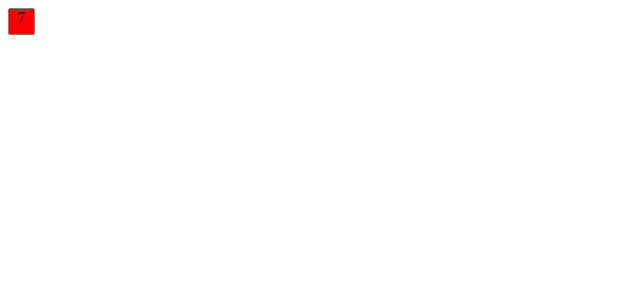
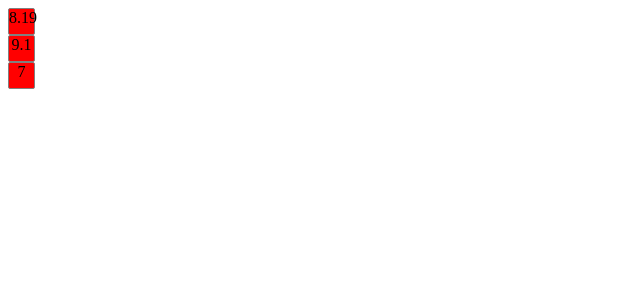
Before and after one commit to hellochar/7drl-2017, a React app: page / in a window 1280 px wide. Shown: the top 300 px of the page, without its empty margins (0-640 px from the left). Built offline with nearby package versions, Linux system fonts and the light colour scheme.

Commit message:
recursive crystal rendering

```diff
--- a/index.html
+++ b/index.html
@@ -2,7 +2,7 @@
     <head>
     </head>
     <style>
-.crystal {
+.energy {
     width: 25px;
     height: 25px;
     border: 1px solid grey;
@@ -10,15 +10,15 @@
     text-align: center;
 }
 
-.crystal-red {
+.energy-red {
     background-color: red;
 }
 
-.crystal-green {
+.energy-green {
     background-color: green;
 }
 
-.crystal-blue {
+.energy-blue {
     background-color: blue;
 }
     </style>
--- /dev/null
+++ b/src/components.tsx
@@ -0,0 +1,63 @@
+import * as React from "react";
+
+import { Crystal, Socketable, Operator, Energy, CrystalShard, Socket } from "./crystal";
+
+export class EnergyComponent extends React.Component<{ energy: Energy }, {}> {
+    public render() {
+        const energy = this.props.energy;
+        return (
+            <div className={"energy energy-" + energy.flavor}>
+                {energy.intensity}
+            </div>
+        );
+    }
+}
+
+export class CrystalShardComponent extends React.Component<{ shard: CrystalShard }, {}> {
+    public render() {
+        return <EnergyComponent energy={this.props.shard.eval()} />
+    }
+}
+
+export class SocketComponent extends React.Component<{ socket: Socket }, {}> {
+    public render() {
+        return (
+            <div className="socket">
+                { this.maybeRenderCrystal() }
+            </div>
+        )
+    }
+
+    public maybeRenderCrystal() {
+        if (this.props.socket == null) {
+            return null;
+        } else {
+            return this.props.socket.render();
+        }
+    }
+}
+
+export class SocketableComponent extends React.Component<{ socketable: Socketable }, {}> {
+    public render() {
+        return (
+            <div className="socketable">
+                {
+                    this.props.socketable.sockets.map((socket, index) => {
+                        return <SocketComponent key={index} socket={socket} />;
+                    })
+                }
+            </div>
+        )
+    }
+}
+
+export class OperatorComponent extends React.Component<{ operator: Operator }, {}> {
+    public render() {
+        return (
+            <div className="operator">
+                <EnergyComponent energy={this.props.operator.eval()} />
+                <SocketableComponent socketable={this.props.operator} />
+            </div>
+        )
+    }
+}
--- a/src/crystal.ts
+++ /dev/null
@@ -1,21 +0,0 @@
-export type Flavor = "red" | "green" | "blue";
-
-export interface Energy {
-    intensity: number;
-    flavor: Flavor;
-}
-
-export interface Crystal {
-    eval(): Energy;
-}
-
-export class CrystalShard implements Crystal {
-    public constructor(private intensity: number, private flavor: Flavor) {}
-
-    public eval() {
-        return {
-            intensity: this.intensity,
-            flavor: this.flavor
-        };
-    }
-}
--- /dev/null
+++ b/src/crystal.tsx
@@ -0,0 +1,67 @@
+import * as React from "react";
+
+import { OperatorComponent, CrystalShardComponent } from "./components";
+
+export type Flavor = "red" | "green" | "blue";
+
+export interface Energy {
+    intensity: number;
+    flavor: Flavor;
+}
+
+export interface Crystal {
+    eval(): Energy;
+    render(): JSX.Element;
+}
+
+export class CrystalShard implements Crystal {
+    public constructor(private intensity: number, private flavor: Flavor) {}
+
+    public eval() {
+        return {
+            intensity: this.intensity,
+            flavor: this.flavor
+        };
+    }
+
+    public render(): JSX.Element {
+        return <CrystalShardComponent shard={this} />;
+    }
+}
+
+export type Socket = Crystal | undefined;
+
+export interface Socketable {
+    sockets: Socket[];
+}
+
+export abstract class Operator implements Crystal, Socketable {
+    abstract sockets: Socket[];
+    public render(): JSX.Element {
+        return <OperatorComponent operator={this} />;
+    }
+
+    abstract eval(): Energy;
+}
+
+export class Intensifier extends Operator {
+    sockets: Socket[] = [undefined];
+    public constructor(private factor: number) {
+        super();
+    }
+
+    public eval() {
+        if (this.sockets[0] == null) {
+            return {
+                intensity: 0,
+                flavor: "red" as "red"
+            };
+        } else {
+            const energy = this.sockets[0].eval();
+            return {
+                intensity: energy.intensity * this.factor,
+                flavor: energy.flavor
+            };
+        }
+    }
+}
--- a/src/index.tsx
+++ b/src/index.tsx
@@ -1,26 +1,18 @@
 import * as React from "react";
 import * as ReactDOM from "react-dom";
-
-import { CrystalShard, Crystal } from "./crystal";
-const shard = new CrystalShard(7, "red");
-
-class CrystalComponent extends React.Component<{ crystal: Crystal }, {}> {
-    public render() {
-        const energy = this.props.crystal.eval();
-        return (
-            <div className={"crystal crystal-" + energy.flavor}>
-                {energy.intensity}
-            </div>
-        );
-    }
-}
-
+import { CrystalShard, Intensifier } from "./crystal";
 
 const root = document.createElement("div");
 root.className = "root";
 document.body.appendChild(root);
 
+const shard = new CrystalShard(7, "red");
+const i1 = new Intensifier(1.3);
+i1.sockets[0] = shard;
+const i2 = new Intensifier(0.9);
+i2.sockets[0] = i1;
+
 ReactDOM.render(
-    <CrystalComponent crystal={shard} />,
+    i2.render(),
     root
 );
```
